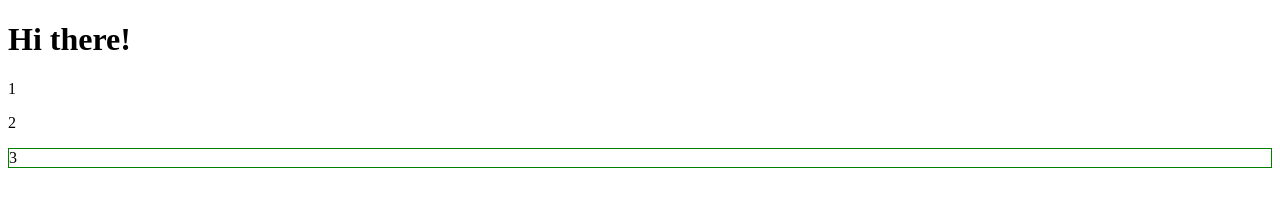
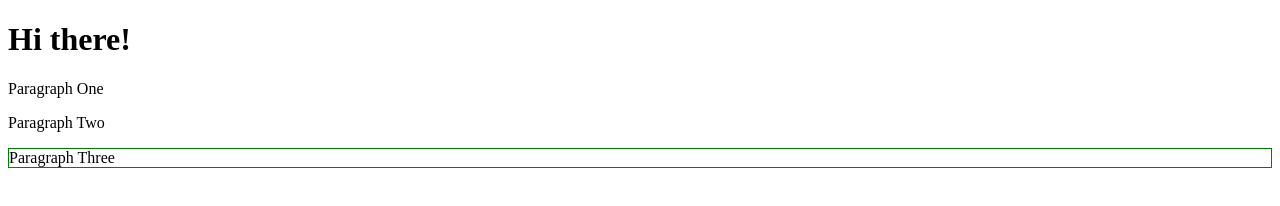
Before and after one commit to rusticanna/jquery-miniproj2, a plain HTML site: page index.html in a window 1280 px wide. Drawn offline with nearby package versions, Linux system fonts and the light colour scheme.

Commit message:
removed <p> 'name' attr

```diff
--- a/index.html
+++ b/index.html
@@ -16,8 +16,8 @@
 </head>
 <body>
     <h1>Hi there!</h1>
-    <p id="para1" class="parag" name="paragraphOne">1</p>
-    <p id="para2" class="parag" name="paragraphTwo">2</p>
-    <p id="para3" class="shortParag" name="paragraphThree">3</p>
+    <p id="para1" class="parag">Paragraph One</p>
+    <p id="para2" class="parag">Paragraph Two</p>
+    <p id="para3" class="shortParag">Paragraph Three</p>
 </body>
 </html>
```
